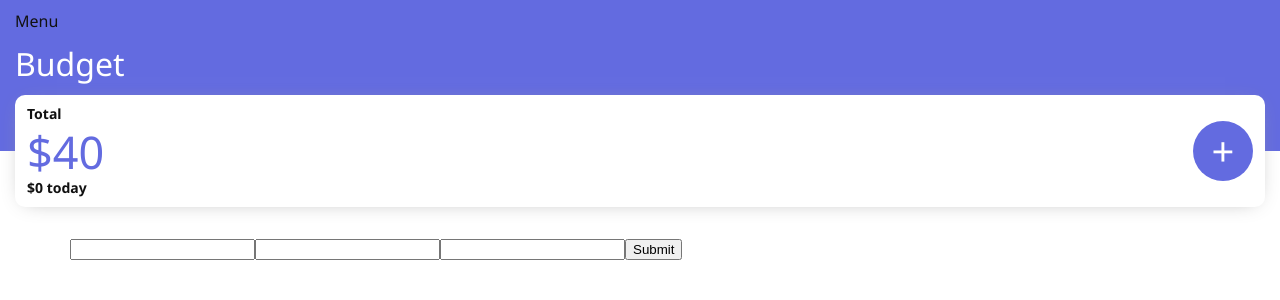
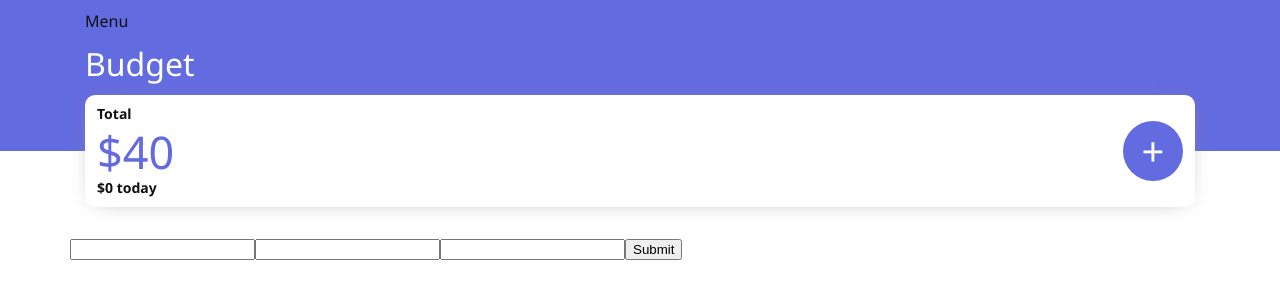
Before and after one commit to JasonDollar/Budget-app-frontend, a React (Create React App) app: page /addExpense in a window 1280 px wide. Shown: the top 300 px of the page. Built offline with nearby package versions, Linux system fonts and the light colour scheme.

Commit message:
desktopContainer class, small addExpense fix

```diff
--- a/src/App.js
+++ b/src/App.js
@@ -41,8 +41,8 @@ function App() {
         <GlobalStyle />
         <Router>
           <Header totalComponentHeight={totalComponentHeight}/>
+          <div className="desktopContainer">
           <Total totalComponentHeight={totalComponentHeight} setTotalComponentHeight={setTotalComponentHeight}/>
-          <div className="mainContainer">
             {/* redirect to expenses page immediately */}
             <Route path="/" exact>
               <Redirect to="expenses" />
--- a/src/components/Header.js
+++ b/src/components/Header.js
@@ -26,8 +26,10 @@ const Container = styled.div`
 const Header = ({ totalComponentHeight }) => {
   return (
     <Container bottomAdditionalSpace={totalComponentHeight}>
-      <p>Menu</p>
-      <h1>Budget</h1>
+      <div className="desktopContainer">
+        <p>Menu</p>
+        <h1>Budget</h1>
+      </div>
     </Container>
   )
 }
--- a/src/components/styles/globalStyles.js
+++ b/src/components/styles/globalStyles.js
@@ -26,7 +26,7 @@ p {
     color: inherit;
   }
 
-  .mainContainer {
+  .desktopContainer {
     max-width: 114rem;
     margin: 0 auto;
   }
--- a/src/pages/addExpense.js
+++ b/src/pages/addExpense.js
@@ -5,7 +5,7 @@ const AddExpensePage = () => {
 
   return (
     <div>
-      <ExpenseForm />
+      <ExpenseForm newExpense/>
     </div>
   )
 }
```
